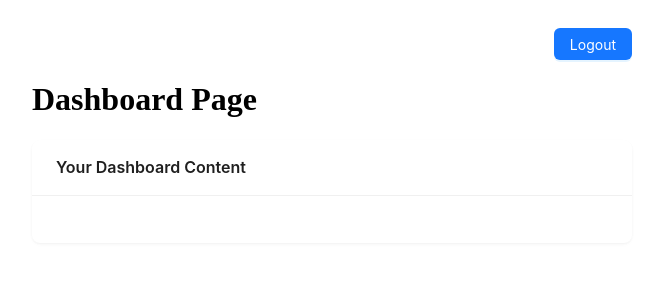
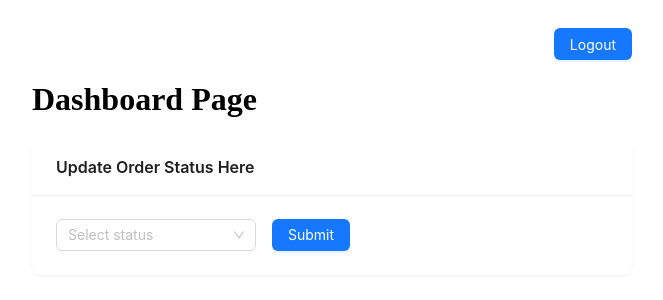
Before and after one commit to hbtpoprock/nextjs-frontend, a Next.js app: page /dashboard in a window 1280 px wide. Shown: the top 300 px of the page, without its empty margins (308-971 px from the left). Built offline with nearby package versions, Linux system fonts and the light colour scheme; sample sign-in values are in the browser's storage.

Commit message:
add dropdown

```diff
--- a/pages/dashboard.js
+++ b/pages/dashboard.js
@@ -1,12 +1,14 @@
 // pages/dashboard.js
 import { useState, useEffect } from "react";
 import { useRouter } from "next/router";
-import { Button, Card } from "antd";
+import { Button, Card, message, Select } from "antd";
 import ProtectedRoute from "../components/ProtectedRoute";
+const { Option } = Select;
 
 const DashboardPage = () => {
   const router = useRouter();
   const [loading, setLoading] = useState(false);
+  const [selectedStatus, setSelectedStatus] = useState(null);
   const responseData = router.query.responseData
     ? JSON.parse(router.query.responseData)
     : null;
@@ -49,6 +51,14 @@ const DashboardPage = () => {
     setLoading(false);
   };
 
+  const handleStatusChange = (value) => {
+    setSelectedStatus(value);
+  };
+
+  const handleSubmit = () => {
+    console.log("Selected Status:", selectedStatus);
+  };
+
   return (
     <ProtectedRoute>
       <div style={{ padding: "20px", maxWidth: "600px", margin: "auto" }}>
@@ -64,9 +74,19 @@ const DashboardPage = () => {
             <pre>{JSON.stringify(responseData, null, 2)}</pre>
           </Card>
         )}
-        {/* Your dashboard content goes here */}
-        <Card title="Your Dashboard Content" bordered={false}>
-          {/* Add your dashboard content here */}
+        <Card title="Update Order Status Here" bordered={false}>
+          <Select
+            placeholder="Select status"
+            style={{ width: 200, marginRight: 16 }}
+            onChange={handleStatusChange}
+          >
+            <Option value="preparing">Preparing</Option>
+            <Option value="serving">Serving</Option>
+            <Option value="order_completed">Order Completed</Option>
+          </Select>
+          <Button type="primary" onClick={handleSubmit}>
+            Submit
+          </Button>
         </Card>
       </div>
     </ProtectedRoute>
```
